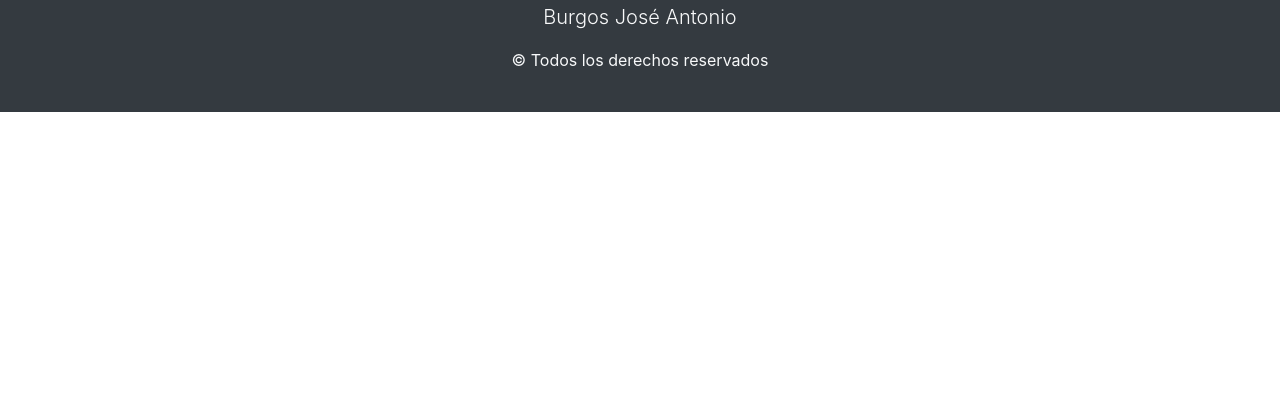
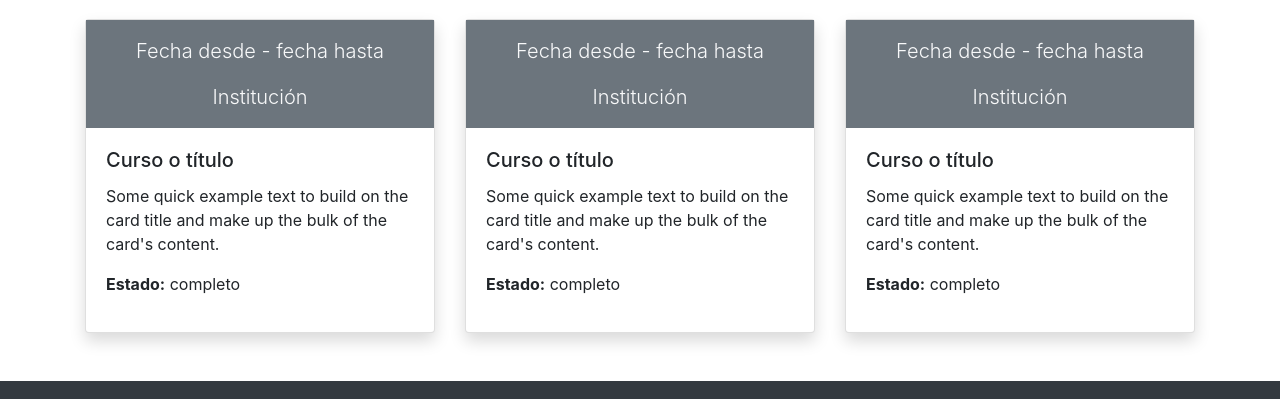
Before and after one commit to Jose-anbu/Jose-anbu.github.io, a plain HTML site: page index.html in a window 1280 px wide. Shown: the part 1827-2226 px from the top of the page. Before the commit the page ends 1939 px from the top, so only its background shows below. Drawn offline with nearby package versions, Linux system fonts and the light colour scheme.

Commit message:
Se agregó la sección de educación

```diff
--- a/index.html
+++ b/index.html
@@ -34,7 +34,7 @@
                             <a class="nav-link" href="#experienciaLaboral">Experiencia laboral</a>
                         </li>
                         <li class="nav-item">
-                            <a class="nav-link" href="#">Educación</a>
+                            <a class="nav-link" href="#educacion">Educación</a>
                         </li>
                         <li class="nav-item">
                             <a class="nav-link" href="#">Portfolio</a>
@@ -79,14 +79,17 @@
         <article>
             <div class="card mb-3 shadow mb-5 bg-white rounded">
                 <div class="row no-gutters">
-                    <div class="col-md-4 bg-secondary text-light align-items-center d-flex flex-column justify-content-center">
+                    <div
+                        class="col-md-4 bg-secondary text-light align-items-center d-flex flex-column justify-content-center">
                         <p class="lead">Fecha desde - fecha hasta</p>
                         <p class="lead">Lugar de trabajo</p>
                     </div>
                     <div class="col-md-8">
                         <div class="card-body">
                             <h5 class="card-title">Puesto de trabajo 1</h5>
-                            <p class="card-text">Lorem ipsum dolor sit amet, consectetur adipisicing elit. Illum dolorem iste laudantium quasi ipsam adipisci, asperiores ullam quae et necessitatibus quidem dolore exercitationem odit tempora, pariatur cupiditate error dicta. Maiores.</p>
+                            <p class="card-text">Lorem ipsum dolor sit amet, consectetur adipisicing elit. Illum dolorem
+                                iste laudantium quasi ipsam adipisci, asperiores ullam quae et necessitatibus quidem
+                                dolore exercitationem odit tempora, pariatur cupiditate error dicta. Maiores.</p>
                             <p><strong>Habilidades: </strong>
                                 <span class="badge badge-danger">HTML</span>
                                 <span class="badge badge-danger">CSS3</span>
@@ -99,14 +102,17 @@
             </div>
             <div class="card mb-3 shadow mb-5 bg-white rounded">
                 <div class="row no-gutters">
-                    <div class="col-md-4 bg-secondary text-light align-items-center d-flex flex-column justify-content-center">
+                    <div
+                        class="col-md-4 bg-secondary text-light align-items-center d-flex flex-column justify-content-center">
                         <p class="lead">Fecha desde - fecha hasta</p>
                         <p class="lead">Lugar de trabajo</p>
                     </div>
                     <div class="col-md-8">
                         <div class="card-body">
                             <h5 class="card-title">Puesto de trabajo 2</h5>
-                            <p class="card-text">Lorem ipsum dolor sit amet, consectetur adipisicing elit. Illum dolorem iste laudantium quasi ipsam adipisci, asperiores ullam quae et necessitatibus quidem dolore exercitationem odit tempora, pariatur cupiditate error dicta. Maiores.</p>
+                            <p class="card-text">Lorem ipsum dolor sit amet, consectetur adipisicing elit. Illum dolorem
+                                iste laudantium quasi ipsam adipisci, asperiores ullam quae et necessitatibus quidem
+                                dolore exercitationem odit tempora, pariatur cupiditate error dicta. Maiores.</p>
                             <p><strong>Habilidades: </strong>
                                 <span class="badge badge-danger">HTML</span>
                                 <span class="badge badge-danger">CSS3</span>
@@ -117,19 +123,69 @@
             </div>
             <div class="card mb-3 shadow mb-5 bg-white rounded">
                 <div class="row no-gutters">
-                    <div class="col-md-4 bg-secondary text-light align-items-center d-flex flex-column justify-content-center">
+                    <div
+                        class="col-md-4 bg-secondary text-light align-items-center d-flex flex-column justify-content-center">
                         <p class="lead">Fecha desde - fecha hasta</p>
                         <p class="lead">Lugar de trabajo</p>
                     </div>
                     <div class="col-md-8">
                         <div class="card-body">
                             <h5 class="card-title">Puesto de trabajo 3</h5>
-                            <p class="card-text">Lorem ipsum dolor sit amet, consectetur adipisicing elit. Illum dolorem iste laudantium quasi ipsam adipisci, asperiores ullam quae et necessitatibus quidem dolore exercitationem odit tempora, pariatur cupiditate error dicta. Maiores.</p>
+                            <p class="card-text">Lorem ipsum dolor sit amet, consectetur adipisicing elit. Illum dolorem
+                                iste laudantium quasi ipsam adipisci, asperiores ullam quae et necessitatibus quidem
+                                dolore exercitationem odit tempora, pariatur cupiditate error dicta. Maiores.</p>
                             <p><strong>Habilidades: </strong>
                                 <span class="badge badge-danger">HTML</span>
                                 <span class="badge badge-danger">CSS3</span>
                                 <span class="badge badge-danger">MATERIAL</span>
                                 <span class="badge badge-danger">BOOTSTRAP</span></p>
+                        </div>
+                    </div>
+                </div>
+            </div>
+        </article>
+        <h2 class="display-4 text-center my-4" id="educacion">Educación</h2>
+        <article>
+            <div class="row">
+                <div class="col-sm-12 col-md-4">
+                    <div class="card shadow mb-5 bg-white rounded">
+                        <div class="bg-secondary text-center">
+                            <p class="lead text-light mt-3">Fecha desde - fecha hasta</p>
+                            <p class="lead text-light">Institución</p>
+                        </div>
+                        <div class="card-body">
+                            <h5 class="card-title">Curso o título</h5>
+                            <p class="card-text">Some quick example text to build on the card title and make up the bulk
+                                of the card's content.</p>
+                            <p><strong>Estado:</strong> completo</p>
+                        </div>
+                    </div>
+                </div>
+                <div class="col-sm-12 col-md-4">
+                    <div class="card shadow mb-5 bg-white rounded">
+                        <div class="bg-secondary text-center">
+                            <p class="lead text-light mt-3">Fecha desde - fecha hasta</p>
+                            <p class="lead text-light">Institución</p>
+                        </div>
+                        <div class="card-body">
+                            <h5 class="card-title">Curso o título</h5>
+                            <p class="card-text">Some quick example text to build on the card title and make up the bulk
+                                of the card's content.</p>
+                            <p><strong>Estado:</strong> completo</p>
+                        </div>
+                    </div>
+                </div>
+                <div class="col-sm-12 col-md-4">
+                    <div class="card shadow mb-5 bg-white rounded">
+                        <div class="bg-secondary text-center">
+                            <p class="lead text-light mt-3">Fecha desde - fecha hasta</p>
+                            <p class="lead text-light">Institución</p>
+                        </div>
+                        <div class="card-body">
+                            <h5 class="card-title">Curso o título</h5>
+                            <p class="card-text">Some quick example text to build on the card title and make up the bulk
+                                of the card's content.</p>
+                            <p><strong>Estado:</strong> completo</p>
                         </div>
                     </div>
                 </div>
```
